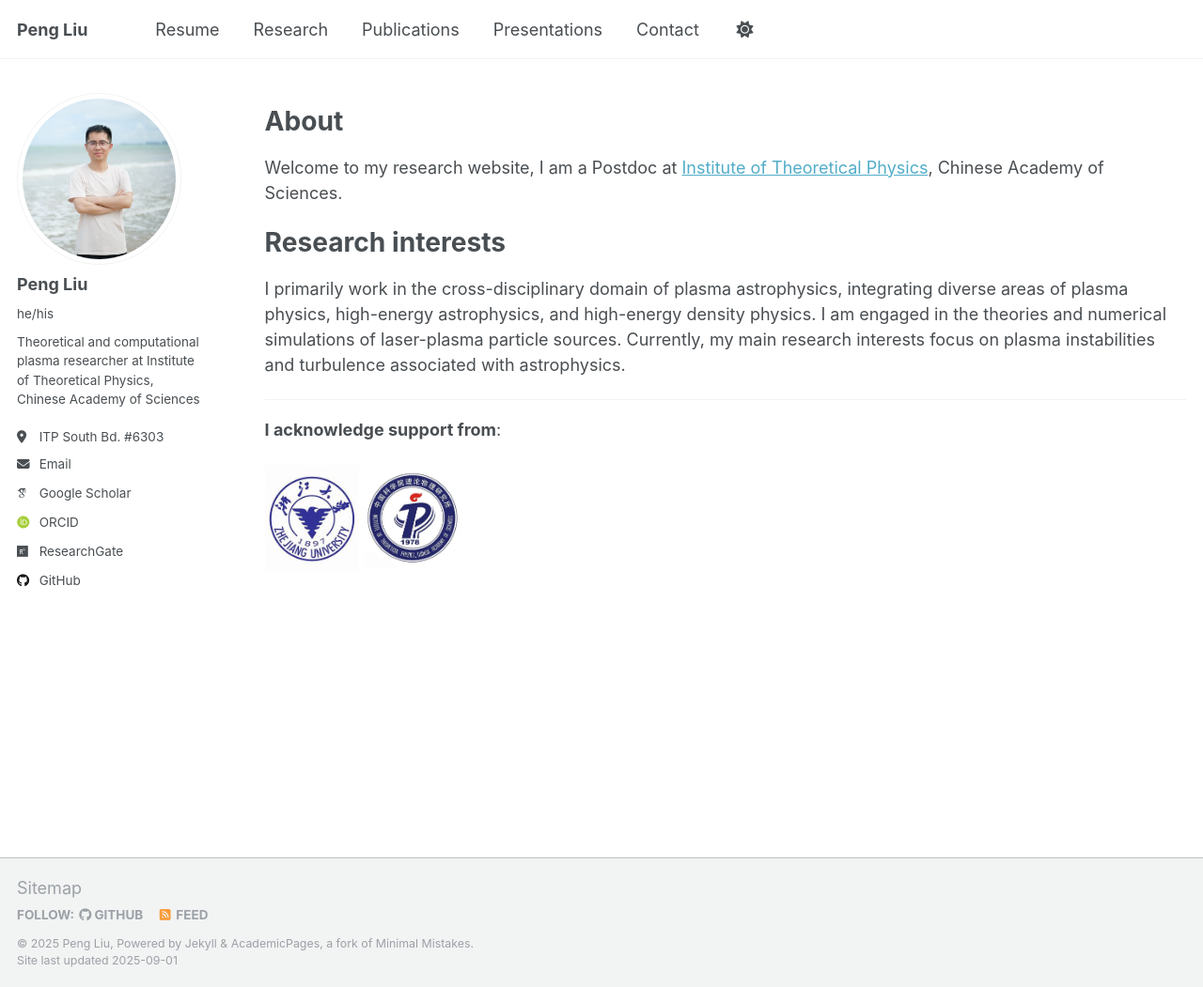
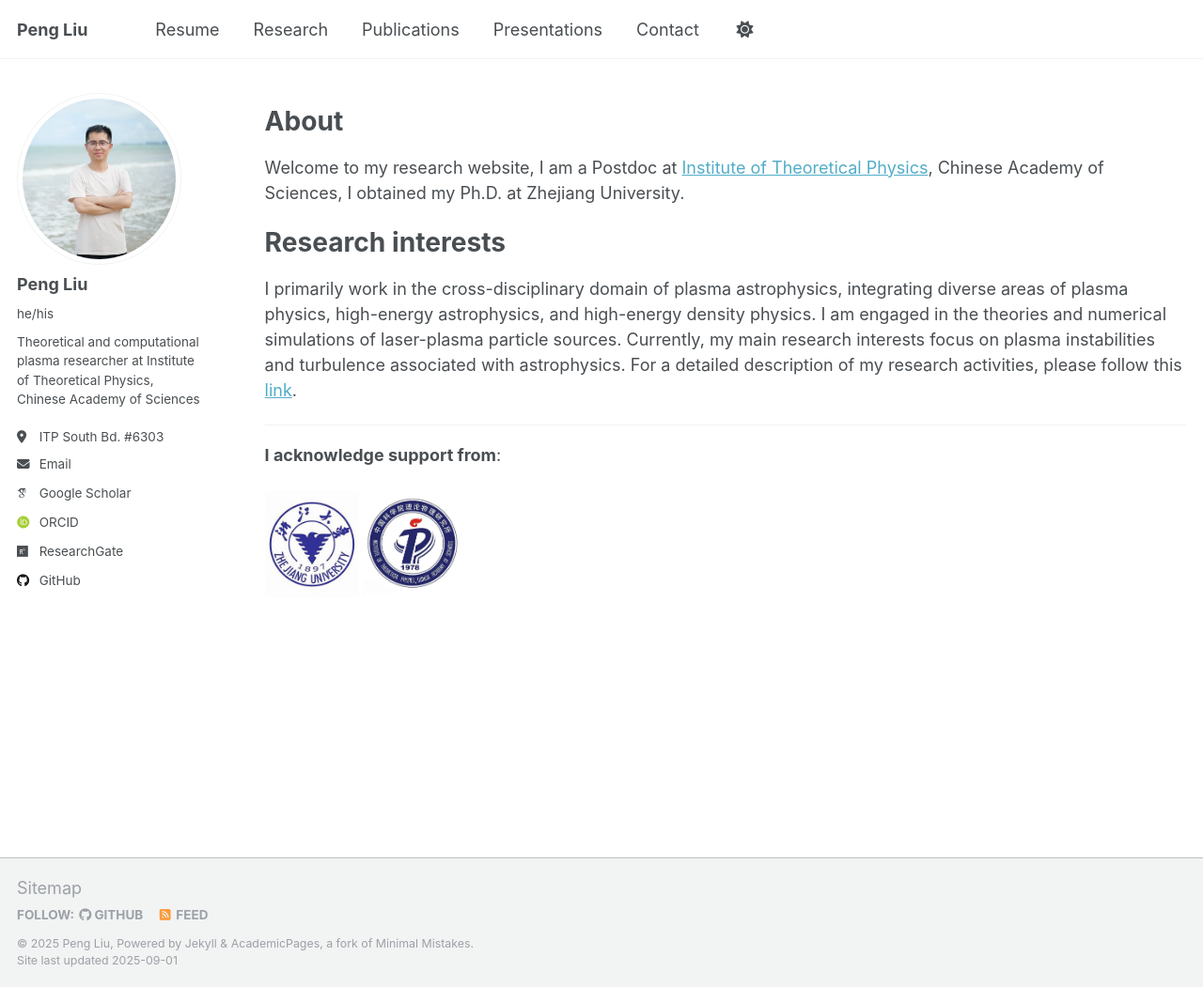
Before and after one commit to pliulfcuigithub/pliulfcuigithub.github.io, a Jekyll site: the page built from _pages/about.md, in a window 1280 px wide and 1051 px high. Shown: the whole window at 94% size. Built offline with Jekyll 4.4.1, drawn with Linux system fonts in a browser that asks for light colours; some web fonts are replaced.

Commit message:
Update about.md

```diff
--- a/_pages/about.md
+++ b/_pages/about.md
@@ -11,12 +11,13 @@ redirect_from:
 
 About
 ======
-Welcome to my research website, I am a Postdoc at [Institute of Theoretical Physics](http://www.itp.ac.cn/), Chinese Academy of Sciences.
+Welcome to my research website, I am a Postdoc at [Institute of Theoretical Physics](http://www.itp.ac.cn/), Chinese Academy of Sciences, I obtained my Ph.D. at Zhejiang University.
 
 Research interests
 =====
 
-I primarily work in the cross-disciplinary domain of plasma astrophysics, integrating diverse areas of plasma physics, high-energy astrophysics, and high-energy density physics. I am engaged in the theories and numerical simulations of laser-plasma particle sources. Currently, my main research interests focus on plasma instabilities and turbulence associated with astrophysics.
+I primarily work in the cross-disciplinary domain of plasma astrophysics, integrating diverse areas of plasma physics, high-energy astrophysics, and high-energy density physics. I am engaged in the theories and numerical simulations of laser-plasma particle sources. Currently, my main research interests focus on plasma instabilities and turbulence associated with astrophysics. For a detailed description of my research activities, please follow this [link](https://pliulfcuigithub.github.io/research/).
+
 
 ---
 **I acknowledge support from**:
```
